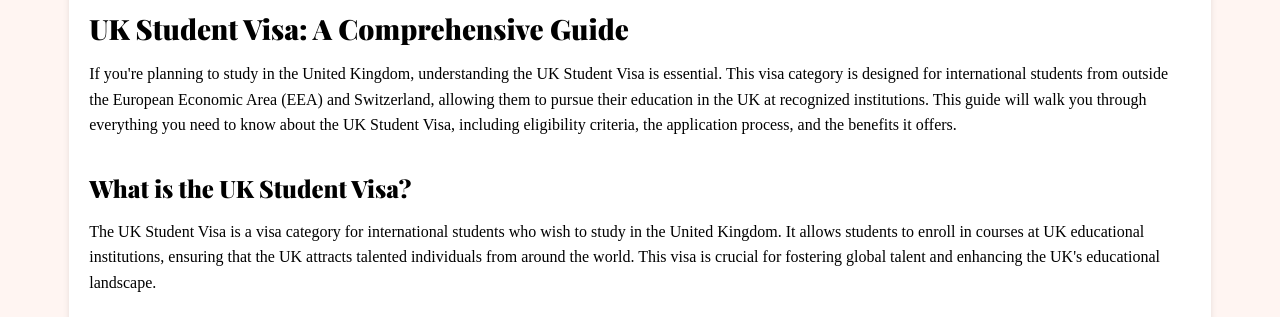
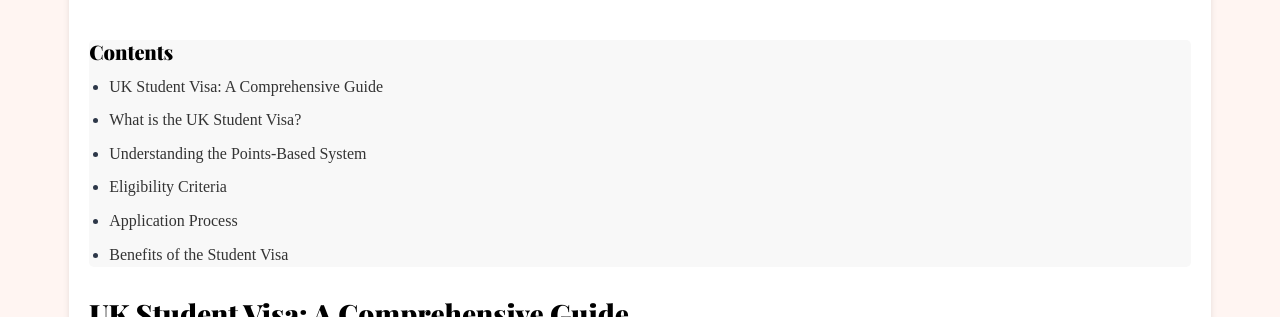
Before and after one commit to tutenstein/uk-student-sponsor, a website built with webpack: page public/index.html in a window 1280 px wide. Shown: the part 724-1041 px from the top of the page. Built offline with nearby package versions, Linux system fonts and the light colour scheme.

Commit message:
Update css

```diff
--- a/public/index.html
+++ b/public/index.html
@@ -66,19 +66,32 @@
                     <li class="small mr2"><a class="link link--text" href="./faqs/">FAQs</a></li>
                 </ul>
             </nav>
+
+            <!-- Table of Contents -->
+            <div class="table-of-contents border--bottom pt1 pb1">
+                <h3>Contents</h3>
+                <ul class="no-bullets">
+                    <li><a href="#intro" class="link link--text">UK Student Visa: A Comprehensive Guide</a></li>
+                    <li><a href="#what-is" class="link link--text">What is the UK Student Visa?</a></li>
+                    <li><a href="#points-system" class="link link--text">Understanding the Points-Based System</a></li>
+                    <li><a href="#eligibility" class="link link--text">Eligibility Criteria</a></li>
+                    <li><a href="#application" class="link link--text">Application Process</a></li>
+                    <li><a href="#benefits" class="link link--text">Benefits of the Student Visa</a></li>
+                </ul>
+            </div>
+
             <!-- Page Content -->
             <main class="content pb2">
-
-                <h1>UK Student Visa: A Comprehensive Guide</h1>
+                <h1 id="intro">UK Student Visa: A Comprehensive Guide</h1>
                 <p>If you're planning to study in the United Kingdom, understanding the UK Student Visa is essential. This visa category is designed for international students from outside the European Economic Area (EEA) and Switzerland, allowing them to pursue their education in the UK at recognized institutions. This guide will walk you through everything you need to know about the UK Student Visa, including eligibility criteria, the application process, and the benefits it offers.</p>
 
-                <h2>What is the UK Student Visa?</h2>
+                <h2 id="what-is">What is the UK Student Visa?</h2>
                 <p>The UK Student Visa is a visa category for international students who wish to study in the United Kingdom. It allows students to enroll in courses at UK educational institutions, ensuring that the UK attracts talented individuals from around the world. This visa is crucial for fostering global talent and enhancing the UK's educational landscape.</p>
 
-                <h2>Understanding the Points-Based System</h2>
+                <h2 id="points-system">Understanding the Points-Based System</h2>
                 <p>The Student Visa operates under a points-based system, which evaluates applicants based on their qualifications, financial status, and sponsorship by a UK educational institution. The system ensures that applicants meet the necessary criteria to contribute effectively to the academic community in the UK. Key factors considered include having an offer from a licensed sponsor, proof of sufficient funds, and English language proficiency.</p>
 
-                <h2>Eligibility Criteria</h2>
+                <h2 id="eligibility">Eligibility Criteria</h2>
                 <p>To be eligible for a Student Visa, you must meet the following requirements:</p>
                 <ul>
                     <li><strong>Offer from a Licensed Sponsor:</strong> You need a valid offer of a place on a course from a UK educational institution that is licensed to sponsor international students.</li>
@@ -88,7 +101,7 @@
                     <li><strong>Maintenance Funds:</strong> You need to show that you have sufficient funds to support yourself and any dependents during your stay in the UK.</li>
                 </ul>
 
-                <h2>Application Process</h2>
+                <h2 id="application">Application Process</h2>
                 <p>Here’s a step-by-step guide to applying for a Student Visa:</p>
                 <ol>
                     <li><strong>Receive an Offer from a UK Institution:</strong> Apply to and receive an offer from a UK educational institution licensed to sponsor international students.</li>
@@ -102,7 +115,7 @@
                     <li><strong>Wait for a Decision:</strong> After completing all steps, wait for a decision on your application. Processing times can vary, but you can track your application online.</li>
                     <li><strong>Collect Your Biometric Residence Permit (BRP):</strong> If approved, you’ll receive a BRP, which serves as proof of your right to study in the UK.</li>
                 </ol>
-                <h2>Benefits of the Student Visa</h2>
+                <h2 id="benefits">Benefits of the Student Visa</h2>
                 <ul>
                     <li><strong>Study at Prestigious Institutions:</strong> Gain access to world-renowned universities and colleges in the UK.</li>
                     <li><strong>Work Opportunities:</strong> Work part-time during your studies and full-time during vacations, gaining valuable work experience.</li>
```
Also changed, not shown: public/dist/calculator.bundle.js, public/dist/main.bundle.js, public/dist/output.css, src/css/style.css.
